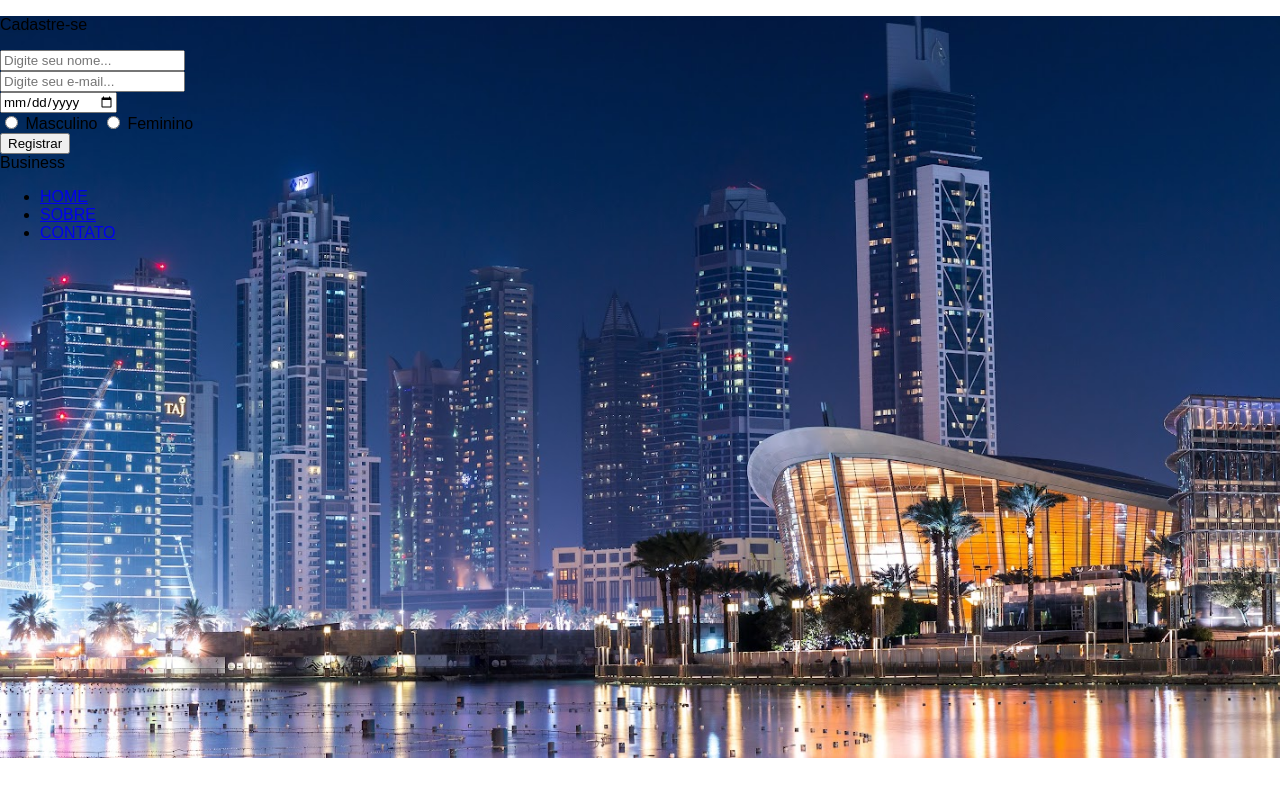
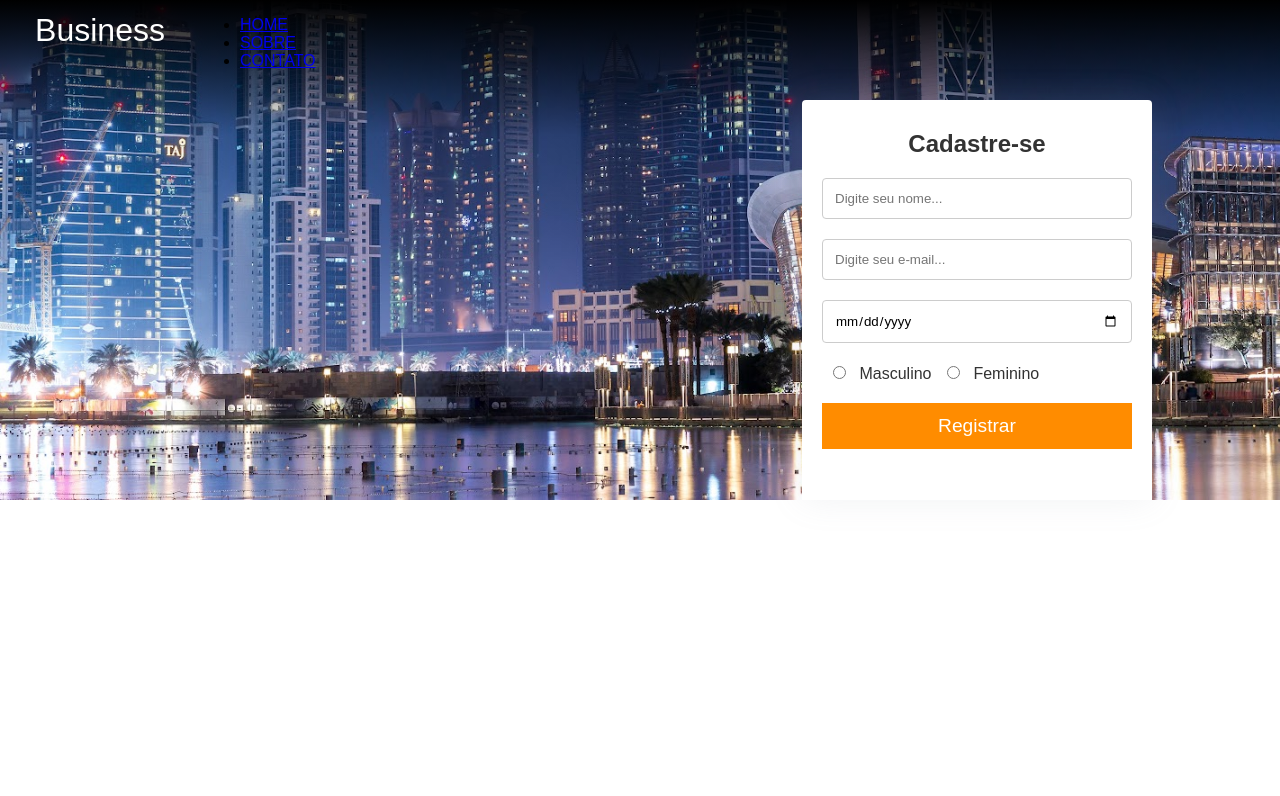
Before and after one commit to Fabrifranca/Landing-Page-Simples, a plain HTML site: page index.html in a window 1280 px wide. Drawn offline with Linux system fonts and the light colour scheme.

Commit message:
Home Page

```diff
--- a/css/style.css
+++ b/css/style.css
@@ -14,3 +14,79 @@ header{
     background-position: bottom;
     position: relative;
 }
+header .bg-gradient{
+    background: rgb(0,0,0);
+background: linear-gradient(180deg, rgba(0,0,0,1) 0%, rgba(90, 90, 97, 0.024) 45%, rgba(255, 255, 255, 0) 100%);
+width: 100%;
+min-height: 300px;
+}
+#register{
+    background-color: #ffffff;
+    width: 100%;
+    height: 400px;
+    max-width: 350px;
+    position: absolute;
+    bottom: 0;
+    right: 10vw;
+    box-shadow: 0 0 2.1rem rgba(140, 152, 164,.125);
+    border-top-left-radius: 0.25rem;
+    border-top-right-radius: 0.25rem;
+    padding: 20px;
+    color: #333;
+}
+#register p{
+    font-size: 1.5rem;
+    font-weight: 700;
+    margin-bottom: 20px;
+    text-align: center;
+    margin-top: 10px;
+}
+.field{
+    width: 100%;
+    margin-bottom: 20px;
+}
+#register input{
+    width: 100%;
+    padding: 0.75rem;
+    border-radius: 4px;
+    border: 1px solid #ccc;
+}
+#register input[type=radio]{
+    width: 25px;
+}
+#register button{
+    width: 100%;
+    border: none;
+    background-color: darkorange;
+    color: #ffffff;
+    padding: 0.75rem;
+    font-size: 1.2rem;
+}
+.header-border{
+    display: flex;
+    border-bottom: 1px solid rgba(255, 255, 255, 0);
+}
+#logo{
+    width: 200px;
+    color:#ffffff;
+    line-height: 60px;
+    text-align: center;
+    font-size: 2em;
+    font-size: 700;
+    text-shadow: 1px 1px 8px #0000;
+}
+.menu{
+    flex: 1;
+}
+.menu ul{
+    display: flex;
+    list-style: none;
+    padding: 0;
+    justify-content: flex-end;
+}
+.menu a{
+    color: #ffffff;
+    text-decoration: none;
+    font-weight: 700;
+    padding: 20px;
+}
--- a/index.html
+++ b/index.html
@@ -6,24 +6,28 @@
     <title>Home page</title>
     <link rel="stylesheet" href="css/style.css">
 </head>
+<body>
 <header>
-<body>
+
     <form action="" id="register">
         <p>Cadastre-se</p>
         <div class="field"><input type="text" placeholder="Digite seu nome..."></div>
         <div class="field"><input type="e-mail" placeholder="Digite seu e-mail..."></div>
         <div class="field"><input type="date" placeholder="Data de nascimento..."></div>
+
         <div class="field">
+
             <label><input type="radio" name="gender"
-            value="M"> <span>Masculino</span></label>
-                <label><input type="radio" name="gender"
-                value="F"> <span>Feminino</span></label>
+            value="M"> <span>Masculino</span> </label>
+            <label><input type="radio" name="gender"
+                value="F"> <span>Feminino</span> </label>
         </div>
+
             <button>Registrar</button>
     </form>
     <div class="bg-gradient">
         <div class="header-border">
-            <div class="logo">Business</div>
+            <div id="logo">Business</div>
             <nav class="Menu">
                 <ul>
                     <li> <a href="#">HOME</a></li>
@@ -33,6 +37,7 @@
             </nav>
         </div>
     </div>
-<header>
+
+</header>
 </body>
 </html>
```
